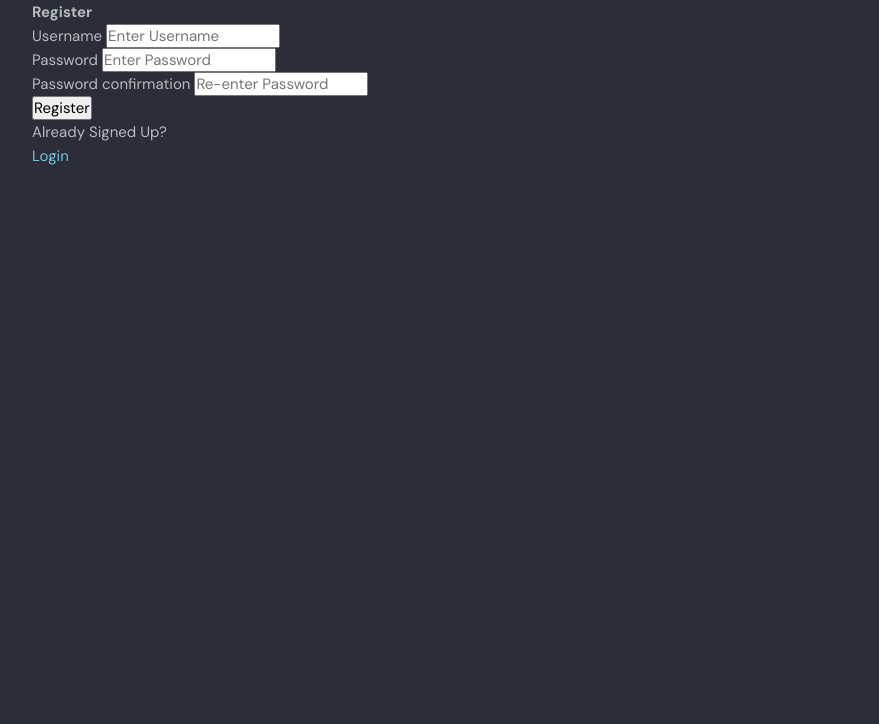
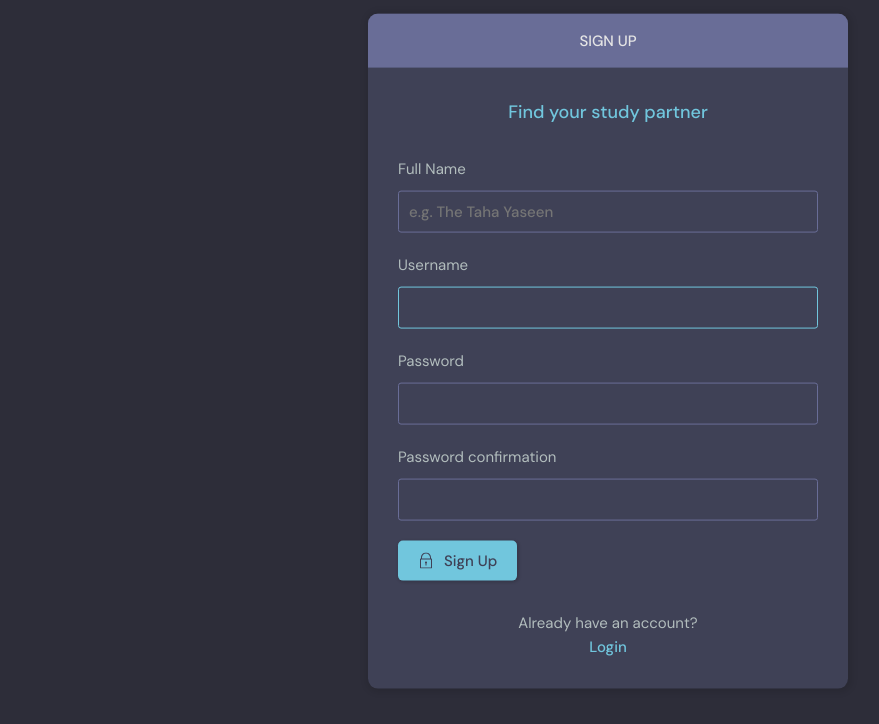
Before and after one commit to TheTahaYaseen/StudyBuddy, a Django app: page /register in a window 1280 px wide. Shown: the part 76-800 px from the top of the page, without its empty margins (32-911 px from the left). Run offline with Django 4.2, Linux system fonts and the light colour scheme.

Commit message:
Implemented Register/Login Template

```diff
--- a/Templates/navigation.html
+++ b/Templates/navigation.html
@@ -37,7 +37,7 @@
         </div>
 
         <div class="dropdown-menu">
-          <a href="{% url 'update-profile' primary_key=request.user.id %}" class="dropdown-link"
+          <a href="{% url 'update-profile'  %}" class="dropdown-link"
             ><svg version="1.1" xmlns="http://www.w3.org/2000/svg" width="32" height="32" viewBox="0 0 32 32">
               <title>tools</title>
               <path
--- a/base/templates/base/login_register.html
+++ b/base/templates/base/login_register.html
@@ -1,8 +1,129 @@
+
 {% extends "mainlayout.html" %}
 
 {% block content %}
 
-{% if page == "login" %}
+{% if page != "login" %}
+
+<main class="auth layout">
+    <div class="container">
+    <div class="layout__box">
+        <div class="layout__boxHeader">
+        <div class="layout__boxTitle">
+            <h3>Sign up</h3>
+        </div>
+        </div>
+        <div class="layout__body">
+        <h2 class="auth__tagline">Find your study partner</h2>
+
+        <form class="form" method="POST">
+          {% csrf_token %}
+            <div class="form__group form__group">
+            <label for="fullname">Full Name</label>
+            <input id="fullname" name="fullname" type="text" placeholder="e.g. The Taha Yaseen" />
+            </div>
+            {% for field in form %}
+            <div class="form__group">
+                <label for="{{field.id}}">{{field.label}}</label>
+                {{field}}
+            </div>
+            {% endfor %}
+
+
+            <button class="btn btn--main" type="submit">
+            <svg
+                version="1.1"
+                xmlns="http://www.w3.org/2000/svg"
+                width="32"
+                height="32"
+                viewBox="0 0 32 32"
+            >
+                <title>lock</title>
+                <path
+                d="M27 12h-1v-2c0-5.514-4.486-10-10-10s-10 4.486-10 10v2h-1c-0.553 0-1 0.447-1 1v18c0 0.553 0.447 1 1 1h22c0.553 0 1-0.447 1-1v-18c0-0.553-0.447-1-1-1zM8 10c0-4.411 3.589-8 8-8s8 3.589 8 8v2h-16v-2zM26 30h-20v-16h20v16z"
+                ></path>
+                <path
+                d="M15 21.694v4.306h2v-4.306c0.587-0.348 1-0.961 1-1.694 0-1.105-0.895-2-2-2s-2 0.895-2 2c0 0.732 0.413 1.345 1 1.694z"
+                ></path>
+            </svg>
+
+            Sign Up
+            </button>
+        </form>
+
+        <div class="auth__action">
+            <p>Already have an account?</p>
+            <a href="{% url 'login' %}" class="btn btn--link">Login</a>
+        </div>
+        </div>
+    </div>
+    </div>
+</main>
+
+{% else %}
+
+<main class="auth layout">
+    <div class="container">
+      <div class="layout__box">
+        <div class="layout__boxHeader">
+          <div class="layout__boxTitle">
+            <h3>Login</h3>
+          </div>
+        </div>
+        <div class="layout__body">
+          <h2 class="auth__tagline">Find your study partner</h2>
+
+          <form class="form" method="POST">
+            {% csrf_token %}
+            <div class="form__group form__group">
+              <label for="room_name">Username</label>
+              <input id="username" name="username" type="text" placeholder="e.g. @thetahayaseen" />
+            </div>
+            <div class="form__group">
+              <label for="password">Password</label>
+              <input
+                id="password"
+                name="password"
+                type="password"
+                placeholder="&bull;&bull;&bull;&bull;&bull;&bull;&bull;&bull;&bull;&bull;&bull;&bull;&bull;&bull;&bull;&bull;"
+              />
+            </div>
+
+            <button class="btn btn--main" type="submit">
+              <svg
+                version="1.1"
+                xmlns="http://www.w3.org/2000/svg"
+                width="32"
+                height="32"
+                viewBox="0 0 32 32"
+              >
+                <title>lock</title>
+                <path
+                  d="M27 12h-1v-2c0-5.514-4.486-10-10-10s-10 4.486-10 10v2h-1c-0.553 0-1 0.447-1 1v18c0 0.553 0.447 1 1 1h22c0.553 0 1-0.447 1-1v-18c0-0.553-0.447-1-1-1zM8 10c0-4.411 3.589-8 8-8s8 3.589 8 8v2h-16v-2zM26 30h-20v-16h20v16z"
+                ></path>
+                <path
+                  d="M15 21.694v4.306h2v-4.306c0.587-0.348 1-0.961 1-1.694 0-1.105-0.895-2-2-2s-2 0.895-2 2c0 0.732 0.413 1.345 1 1.694z"
+                ></path>
+              </svg>
+
+              Login
+            </button>
+        </form>
+
+        <div class="auth__action">
+            <p>Haven't signed up yet?</p>
+            <a href="{% url 'register' %}" class="btn btn--link">Sign Up</a>
+        </div>
+    </div>
+</div>
+</div>
+</main>
+
+{% endif %}
+
+
+{% endblock content %}
+
 
 <div class="container mx-auto mt-8">
     <div class="max-w-md mx-auto bg-white p-6 rounded-lg shadow-md">
@@ -27,7 +148,6 @@
     </div>
 </div>
 
-{% else %}
 
 <div class="container mx-auto mt-8">
     <div class="max-w-md mx-auto bg-white p-6 rounded-lg shadow-md">
@@ -56,6 +176,3 @@
         <a href="{% url 'login' %}" class="text-blue-500 font-bold hover:underline">Login</a>
     </div>
 </div>
-{% endif %}
-
-{% endblock content %}
--- a/base/templates/base/old_profile.html
+++ b/base/templates/base/old_profile.html
@@ -1,3 +1,6 @@
+{% extends "mainlayout.html" %}
+
+{% block content %}
 
 <h4>{{user.username}}</h4>
 
--- a/base/templates/base/profile.html
+++ b/base/templates/base/profile.html
@@ -21,7 +21,7 @@
           <h3>{{user.username}}</h3>
           <p>@{{user.username}}</p>
           {% if request.user == user %}
-          <a href="{% url 'update-profile' primary_key=user.id %}" class="btn btn--main btn--pill">Edit Profile</a>
+          <a href="{% url 'update-profile' %}" class="btn btn--main btn--pill">Edit Profile</a>
           {% endif %}
         </div>
         <!-- <div class="profile__about">
--- a/base/urls.py
+++ b/base/urls.py
@@ -13,5 +13,5 @@ urlpatterns = [
     path("update-room/<str:primary_key>", views.update_room, name = "update-room"),
     path("delete-room/<str:primary_key>", views.delete_room, name = "delete-room"),
     path("delete-message/<str:primary_key>", views.delete_message, name = "delete-message"),
-    path("update-profile/<str:primary_key>", views.update_profile, name = "update-profile")
+    path("update-profiles", views.update_profile, name = "update-profile")
 ]
--- a/base/views.py
+++ b/base/views.py
@@ -202,7 +202,7 @@ def delete_message(request, primary_key):
     return render(request, "base/delete.html", context)
 
 @login_required(login_url="/login")
-def update_profile(request, primary_key):
+def update_profile(request):
 
     user = request.user
     form = UserForm(instance=user)
```
Also changed, not shown: base/templates/base/old_room_form.html (line endings or trailing spaces), db.sqlite3.
